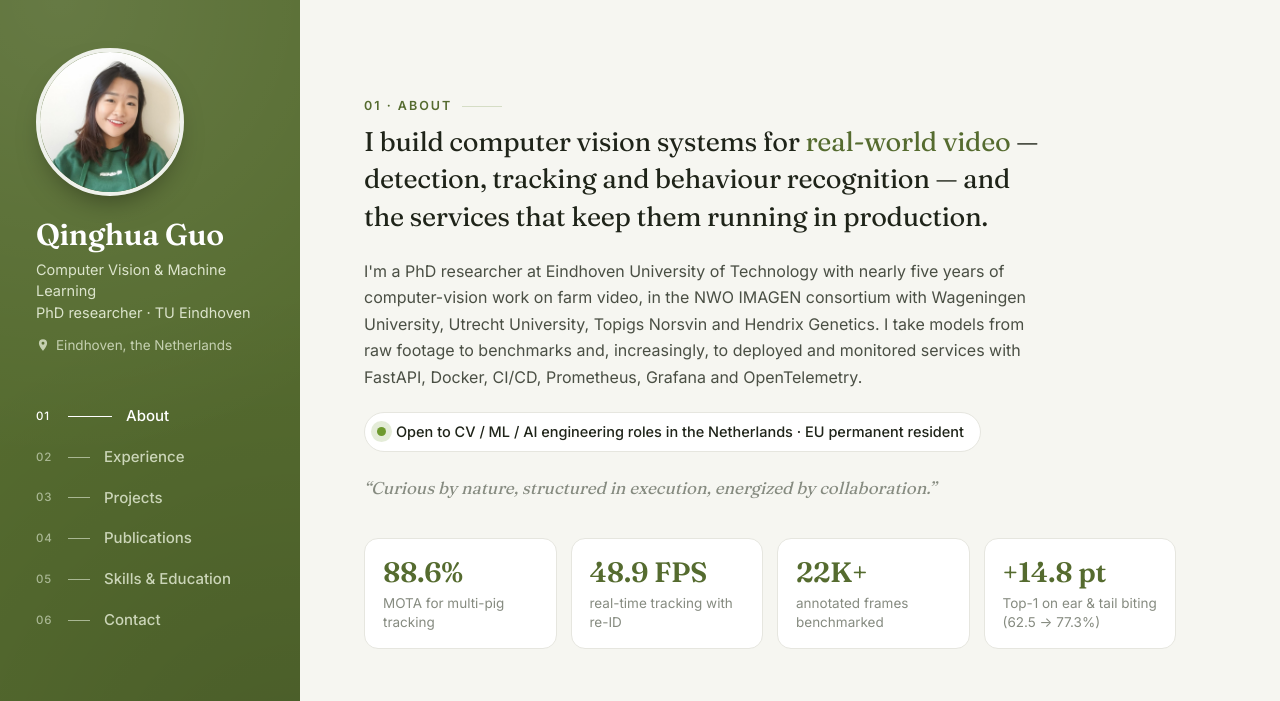
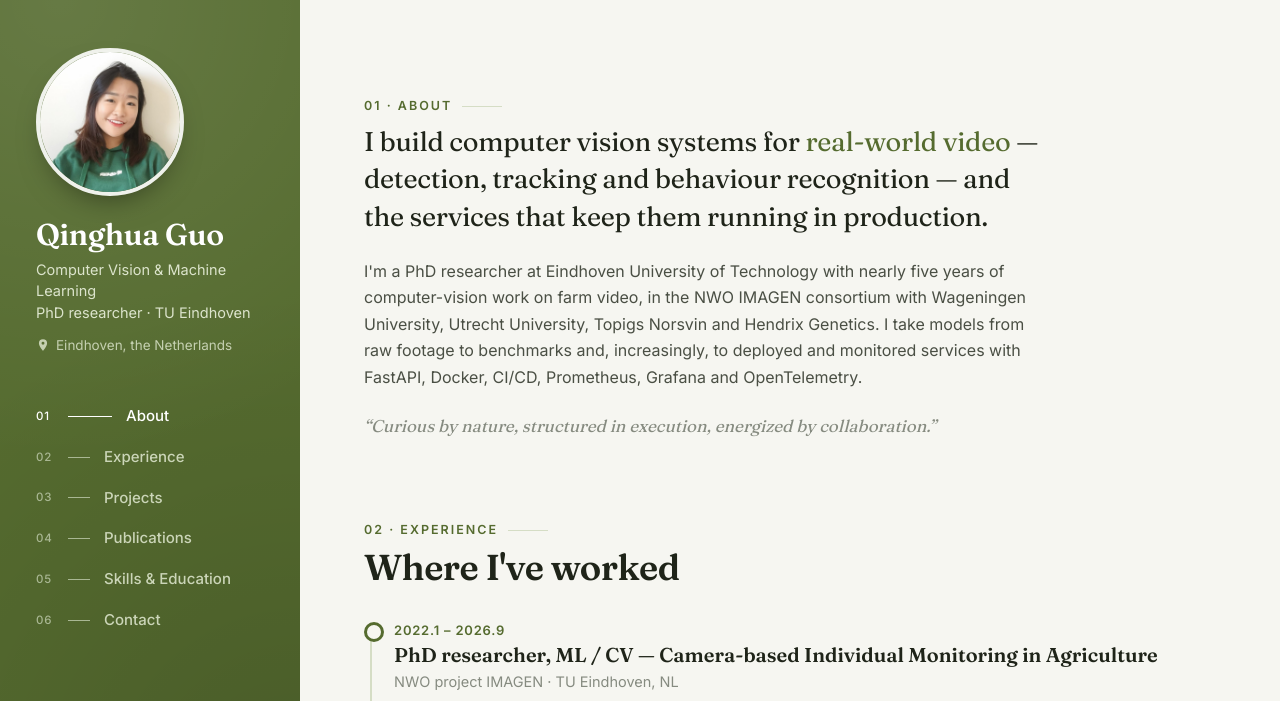
Before and after one commit to Eudora826/Eudora826.github.io, a plain HTML site: page index.html in a window 1280 px wide. Shown: the top 701 px of the page. Drawn offline with Linux system fonts and the light colour scheme.

Commit message:
Keep status line and stats hidden after redesign
Co-Authored-By: Claude Opus 5.5 <noreply@anthropic.com>

```diff
--- a/index.html
+++ b/index.html
@@ -252,14 +252,14 @@
       <p class="eyebrow">01 · About</p>
       <p class="lead">I build computer vision systems for <em>real-world video</em> &mdash; detection, tracking and behaviour recognition &mdash; and the services that keep them running in production.</p>
       <p>I'm a PhD researcher at Eindhoven University of Technology with nearly five years of computer-vision work on farm video, in the NWO IMAGEN consortium with Wageningen University, Utrecht University, Topigs Norsvin and Hendrix Genetics. I take models from raw footage to benchmarks and, increasingly, to deployed and monitored services with FastAPI, Docker, CI/CD, Prometheus, Grafana and OpenTelemetry.</p>
-      <p class="status"><span class="dot"></span>Open to CV / ML / AI engineering roles in the Netherlands · EU permanent resident</p>
+      <!-- <p class="status"><span class="dot"></span>Open to CV / ML / AI engineering roles in the Netherlands · EU permanent resident</p> -->
       <p class="motto">&ldquo;Curious by nature, structured in execution, energized by collaboration.&rdquo;</p>
-      <div class="stats">
+      <!-- <div class="stats">
         <div class="stat"><b>88.6%</b><span>MOTA for multi-pig tracking</span></div>
         <div class="stat"><b>48.9 FPS</b><span>real-time tracking with re-ID</span></div>
         <div class="stat"><b>22K+</b><span>annotated frames benchmarked</span></div>
         <div class="stat"><b>+14.8 pt</b><span>Top-1 on ear &amp; tail biting (62.5 → 77.3%)</span></div>
-      </div>
+      </div> -->
     </section>
 
     <!-- ================= 02 EXPERIENCE ================= -->
```
